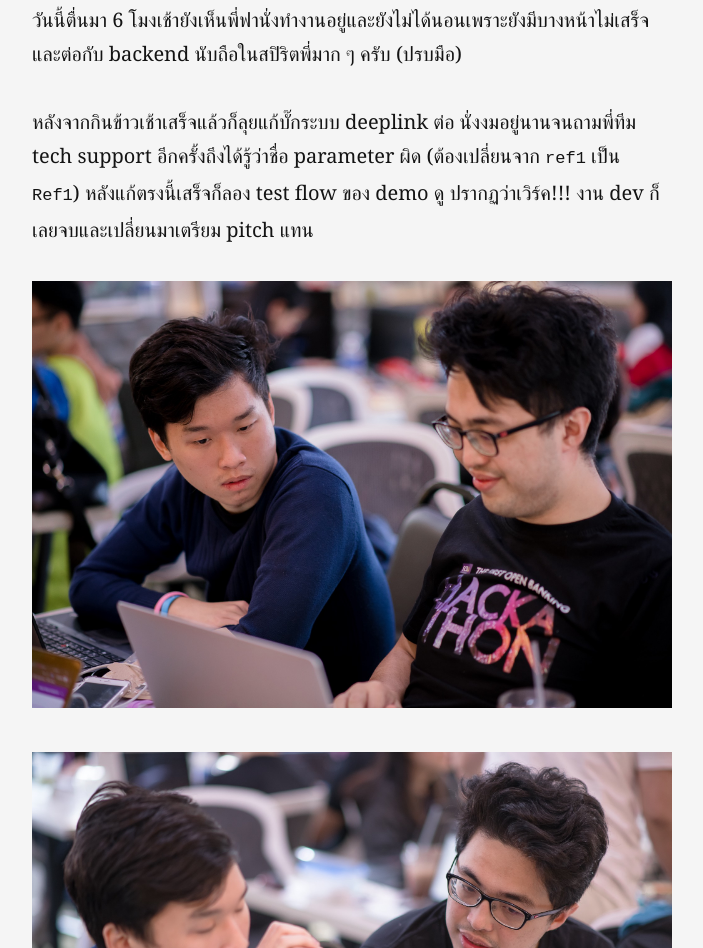
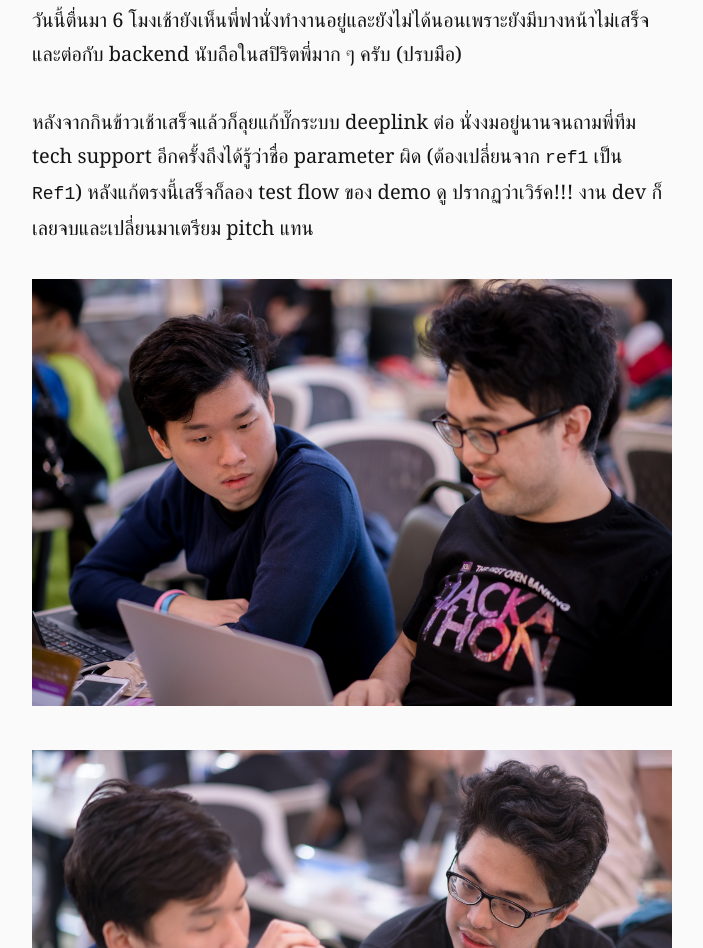
Before and after one commit to UtopiaBeam/blog.utopiabeam.dev, a Gatsby site: page /scb-hackathon/ in a window 1280 px wide. Shown: the part 6199-7147 px from the top of the page, without its empty margins (288-991 px from the left). Built offline with nearby package versions, Linux system fonts and the light colour scheme; Gatsby itself is replaced by a stand-in of ours; some packages are replaced by stand-ins of ours.

Commit message:
:lipstick: Update blog post style

```diff
--- a/src/templates/BlogPost.tsx
+++ b/src/templates/BlogPost.tsx
@@ -19,15 +19,38 @@ interface Props {
 
 const GlobalStyle = createGlobalStyle`
   html {
-    background-color: rgb(245, 245, 245);
+    background-color: rgb(250, 250, 250);
   }
   a {
     text-decoration: none;
     color: rgb(44, 120, 212);
   }
   p {
-    font-size: 20px;
     color: rgb(20, 20, 20);
+  }
+  pre[class*="language-"] {
+    border-radius: 5px;
+
+    &>code {
+      font-size: 17px;
+    }
+  }
+  :not(pre)>code {
+    font-size: 18px;
+  }
+  .katex-html {
+    overflow-x: scroll;
+  }
+  blockquote {
+    font-size: 1.2em;
+    padding: 0 1.5em;
+    border-left: 0.3em solid rgba(44, 120, 212, 0.6);
+  }
+  table {
+    table-layout: fixed;
+    &>tbody {
+      font-size: 0.85em;
+    }
   }
 `;
 
```
